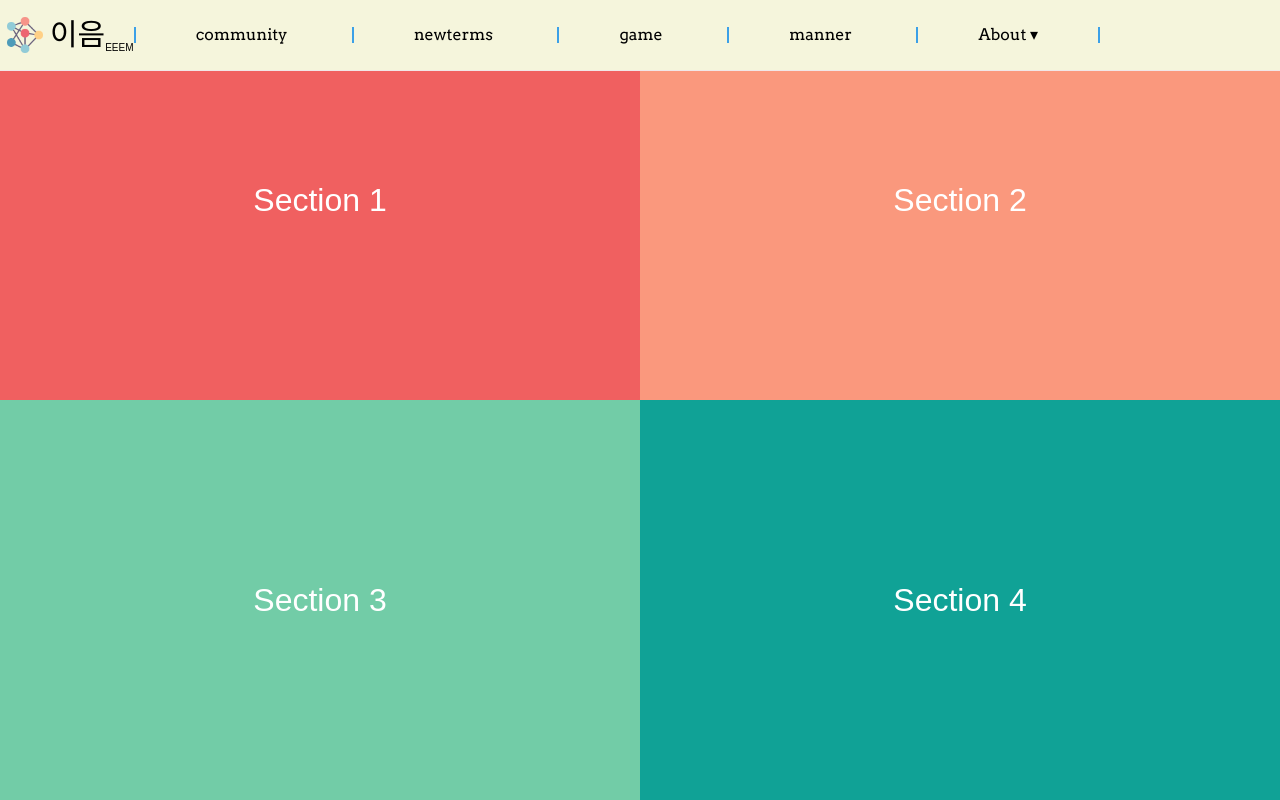
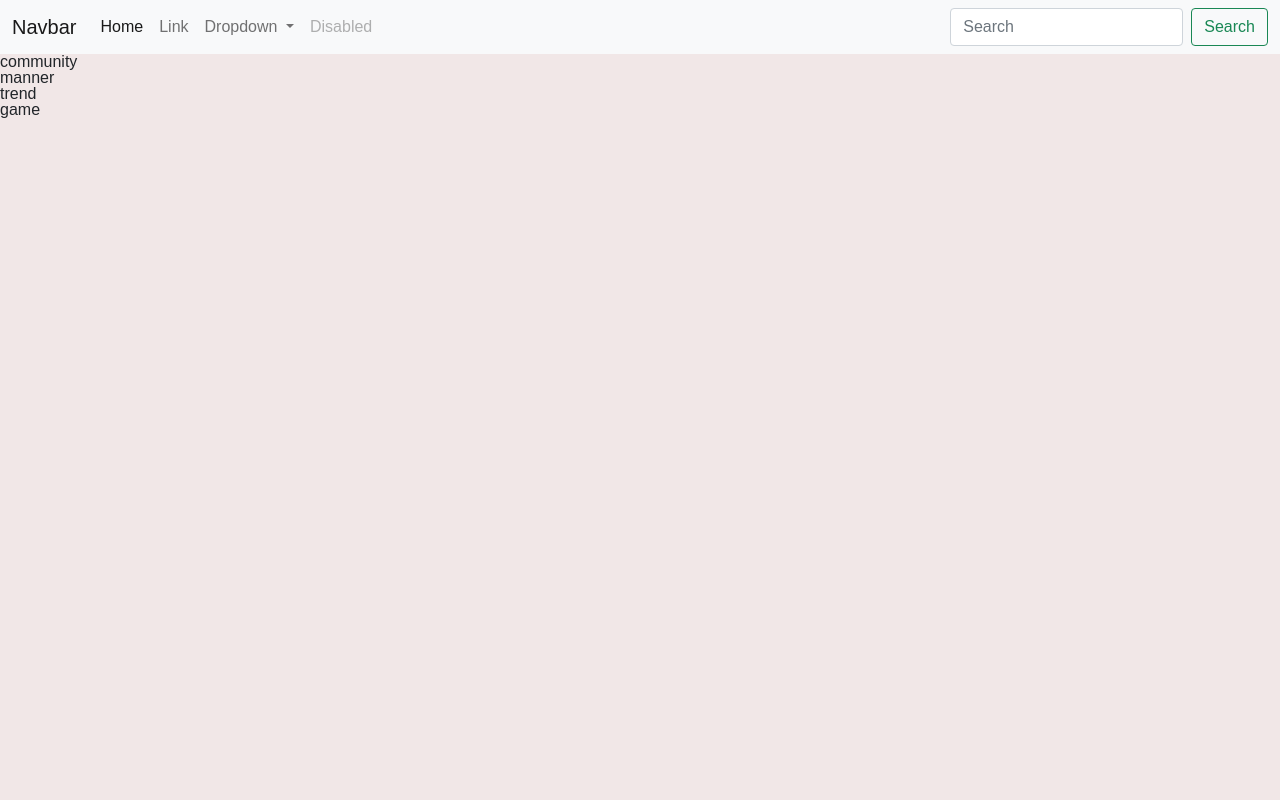
Before and after one commit to juliajh/EEEM, a Django app: page / in a window 1280 px wide. Run offline with Django 3.2, Linux system fonts and the light colour scheme.

Commit message:
bootstrap navbar

```diff
--- a/gyeongsoton/gyeongsoton/templates/base.html
+++ b/gyeongsoton/gyeongsoton/templates/base.html
@@ -9,39 +9,47 @@
   <link rel="stylesheet" href='{% static "css/reset.css" %}'>
   <link href="https://fonts.googleapis.com/css?family=Arvo&display=swap" rel="stylesheet">
   <link href="https://cdn.jsdelivr.net/npm/bootstrap@5.1.1/dist/css/bootstrap.min.css" rel="stylesheet" integrity="sha384-F3w7mX95PdgyTmZZMECAngseQB83DfGTowi0iMjiWaeVhAn4FJkqJByhZMI3AhiU" crossorigin="anonymous">
-  {% block extrahead %}{% endblock %}
-  <title></title>
+
 </head>
+{% block extrahead %}{% endblock %}
 <body>
-  <header class="nav__bar">
-    <a href="{% url 'home' %}">
-      <div class="nav__bar--title">
-          <img src="{% static 'img/logo.png' %}">
-          <h1 class="homepage_name">이음</h1>
-          <h2 class="homepage_name_en">EEEM</h2>
+  <nav class="navbar navbar-expand-lg navbar-light bg-light">
+    <div class="container-fluid">
+      <a class="navbar-brand" href="#">Navbar</a>
+      <button class="navbar-toggler" type="button" data-bs-toggle="collapse" data-bs-target="#navbarSupportedContent" aria-controls="navbarSupportedContent" aria-expanded="false" aria-label="Toggle navigation">
+        <span class="navbar-toggler-icon"></span>
+      </button>
+      <div class="collapse navbar-collapse" id="navbarSupportedContent">
+        <ul class="navbar-nav me-auto mb-2 mb-lg-0">
+          <li class="nav-item">
+            <a class="nav-link active" aria-current="page" href="#">Home</a>
+          </li>
+          <li class="nav-item">
+            <a class="nav-link" href="#">Link</a>
+          </li>
+          <li class="nav-item dropdown">
+            <a class="nav-link dropdown-toggle" href="#" id="navbarDropdown" role="button" data-bs-toggle="dropdown" aria-expanded="false">
+              Dropdown
+            </a>
+            <ul class="dropdown-menu" aria-labelledby="navbarDropdown">
+              <li><a class="dropdown-item" href="#">Action</a></li>
+              <li><a class="dropdown-item" href="#">Another action</a></li>
+              <li><hr class="dropdown-divider"></li>
+              <li><a class="dropdown-item" href="#">Something else here</a></li>
+            </ul>
+          </li>
+          <li class="nav-item">
+            <a class="nav-link disabled">Disabled</a>
+          </li>
+        </ul>
+        <form class="d-flex">
+          <input class="form-control me-2" type="search" placeholder="Search" aria-label="Search">
+          <button class="btn btn-outline-success" type="submit">Search</button>
+        </form>
       </div>
-    </a>
-    <style type = "text/css">
-      a:link { color: black; text-decoration: none;}
-      a:visited { color: black; text-decoration: none;}
-      a:hover { color: black; text-decoration: none;}
-    </style>
+    </div>
+  </nav>
 
-    <nav role="navigation" class="primary-navigation">
-      <ul class="nav__list">
-          <li class="nav__list--home"><a href="{% url 'community' %}">community</a></li>
-          <li class="nav__list--home"><a href="{% url 'newterms' %}">newterms</a></li>
-          <li class="nav__list--home"><a href="{% url 'game' %}">game</a></li>
-          <li class="nav__list--home"><a href="{% url 'manner' %}">manner</a></li>
-
-          <li class="nav__list--about"><a href="#">About &dtrif;</a>
-              <ul class="dropdown">
-                  <li><a href="#">introduction</a></li>
-                  <li><a href="#">Q & A</a></li>
-              </ul>
-          </li>
-      </ul>
-    </nav>
-  </header>
+{% block content %} {% endblock %}
 </body>
 </html>
--- a/gyeongsoton/gyeongsoton/urls.py
+++ b/gyeongsoton/gyeongsoton/urls.py
@@ -25,7 +25,6 @@ urlpatterns = [
     path('community/detail/<str:id>',
          views.communityDetail, name="communityDetail"),
     path('trend/', views.trend, name="trend"),
-    path('game/', views.game, name="game"),
     path('manner/', views.manners, name="manner"),
     path('manner/detail/<str:id>', views.mannersDetail, name='mannersDetail'),
     path('newterms/', views.newterms, name="newterms"),
--- a/gyeongsoton/main/static/css/homepage.css
+++ b/gyeongsoton/main/static/css/homepage.css
@@ -10,9 +10,16 @@
   margin: 10px 0px;
 }*/
 
+body {
+  width: 100%;
+  height: 100%;
+}
+.main__content {
+  width: 100%;
+  height: 100%;
+}
+
 .section {
-  position: absolute;
-  z-index: 0;
   width: 50%;
   height: 50%;
   overflow: hidden;
--- a/gyeongsoton/main/static/css/navbar.css
+++ b/gyeongsoton/main/static/css/navbar.css
@@ -1,15 +1,9 @@
-header{
-  padding:1rem;
-  display:flex;
-  justify-content: space-between;
-  align-items: center;
-}
-
+/*
 .nav__bar {
   padding: 15px 0px;
   top: 0;
   position: fixed;
-  width: 100vw;
+  width: 100%;
   background-color: beige;
   display: flex;
   justify-content: center;
@@ -112,3 +106,6 @@ ul li ul li a {
 .primary-navigation ul {
   padding-right: 180px;
 }
+
+
+*/
--- a/gyeongsoton/main/templates/community.html
+++ b/gyeongsoton/main/templates/community.html
@@ -1,8 +1,7 @@
 {% extends 'base.html' %}{% load static %}{% block extrahead %}
 
-{% block content %}
+{% endblock %} {% block content %}
 
-{% endblock %}
 <!DOCTYPE html>
 <html lang="en">
 <head>
@@ -15,7 +14,7 @@
 <body class="body">
   <ol class="list-group list-group-numbered">
     {% for community in communities.all %}
-    <a href="{%url 'communityDetail' community.id %}"><li class="list-group-item d-flex justify-content-between align-items-start" style="margin-top:100px;" >
+    <a href="{%url 'communityDetail' community.id %}"><li class="list-group-item d-flex justify-content-between align-items-start">
       <div class="ms-2 me-auto" >
         <div class="fw-bold">{{community.text}}</div>
       </div>
--- a/gyeongsoton/main/templates/homepage.html
+++ b/gyeongsoton/main/templates/homepage.html
@@ -1,92 +1,22 @@
 {% extends 'base.html' %}{% load static %}{% block extrahead %}
 <link rel="stylesheet" href='{% static "css/homepage.css" %}'>
 <link rel="stylesheet" href='{% static "css/reset.css" %}'>
-{% block content %}
+{% endblock %} {% block content %}
 
-{% endblock %}
 
-<!DOCTYPE html>
-<html lang="en">
+
 <head>
-    <meta charset="UTF-8">
-    <meta http-equiv="X-UA-Compatible" content="IE=edge">
-    <meta name="viewport" content="width=device-width, initial-scale=1.0">
     <title>Document</title>
 </head>
 <body class="body">
-    <!--<main class="main__content">
+    <main class="main__content">
         <div class="community">
             <div class="community__title">community</div>
         </div>
         <div class="manner">manner</div>
         <div class="trend">trend</div>
         <div class="game">game</div>
-    </main>-->
-    <main class="main">
-        <section class="section">
-          <div class="close-section">&times;</div>
-          <div class="demo-box">Section 1</div>
-        </section>
-        <section class="section">
-          <div class="close-section">&times;</div>
-          <div class="demo-box">Section 2</div>
-        </section>
-        <section class="section">
-          <div class="close-section">&times;</div>
-          <div class="demo-box">Section 3</div>
-        </section>
-        <section class="section">
-          <div class="close-section">&times;</div>
-          <div class="demo-box">Section 4</div>
-        </section>
     </main>
-
-      <script>
-        var Boxlayout = (function () {
-        var wrapper = document.body,
-            sections = Array.from(document.querySelectorAll(".section")),
-            closeButtons = Array.from(document.querySelectorAll(".close-section")),
-            expandedClass = "is-expanded",
-            hasExpandedClass = "has-expanded-item";
-
-        return { init: init };
-
-        function init() {
-            _initEvents();
-        }
-
-        function _initEvents() {
-            sections.forEach(function (element) {
-            element.onclick = function () {
-                _openSection(this);
-            };
-            });
-            closeButtons.forEach(function (element) {
-            element.onclick = function (element) {
-                element.stopPropagation();
-                _closeSection(this.parentElement);
-            };
-            });
-        }
-
-        function _openSection(element) {
-            if (!element.classList.contains(expandedClass)) {
-            element.classList.add(expandedClass);
-            wrapper.classList.add(hasExpandedClass);
-            }
-        }
-
-        function _closeSection(element) {
-            if (element.classList.contains(expandedClass)) {
-            element.classList.remove(expandedClass);
-            wrapper.classList.remove(hasExpandedClass);
-            }
-        }
-        })();
-
-        Boxlayout.init();
-
-    </script>
 
 </body>
 </html>
--- a/gyeongsoton/main/templates/manner.html
+++ b/gyeongsoton/main/templates/manner.html
@@ -1,4 +1,5 @@
 {% extends 'base.html' %}{% load static %}{% block extrahead %}
+{% endblock %} {% block content %}
 <!DOCTYPE html>
 <html lang="en">
 <head>
--- a/gyeongsoton/main/templates/mannersDetail.html
+++ b/gyeongsoton/main/templates/mannersDetail.html
@@ -1,8 +1,5 @@
 {% extends 'base.html' %}{% load static %}{% block extrahead %}
-
-{% block content %}
-
-{% endblock %}
+{% endblock %} {% block content %}
 
 <!DOCTYPE html>
 <html lang="en">
--- a/gyeongsoton/main/templates/newtermQuiz.html
+++ b/gyeongsoton/main/templates/newtermQuiz.html
@@ -1,8 +1,5 @@
 {% extends 'base.html' %}{% load static %}{% block extrahead %}
-
-{% block content %}
-
-{% endblock %}
+{% endblock %} {% block content %}
 
 <!DOCTYPE html>
 <html lang="en">
--- a/gyeongsoton/main/templates/newterms.html
+++ b/gyeongsoton/main/templates/newterms.html
@@ -1,8 +1,5 @@
 {% extends 'base.html' %}{% load static %}{% block extrahead %}
-
-{% block content %}
-
-{% endblock %}
+{% endblock %} {% block content %}
 
 <!DOCTYPE html>
 <html lang="en">
--- a/gyeongsoton/main/templates/trend.html
+++ b/gyeongsoton/main/templates/trend.html
@@ -1,4 +1,5 @@
 {% extends 'base.html' %}{% load static %}{% block extrahead %}
+{% endblock %} {% block content %}
 <!DOCTYPE html>
 <html lang="en">
 <head>
--- a/gyeongsoton/main/views.py
+++ b/gyeongsoton/main/views.py
@@ -23,11 +23,6 @@ def communityDetail(request, id):
 def trend(request):
     return render(request, "trend.html")
 
-
-def game(request):
-    return render(request, "game.html")
-
-
 def manners(request):
     manner_alltext = manner.objects.all()
     return render(request, "manner.html", {'manner': manner_alltext})
```
Also changed, not shown: gyeongsoton/main/templates/communityDetail.html (+2 -16 lines), gyeongsoton/main/templates/game.html (deleted, +0 -15 lines).
